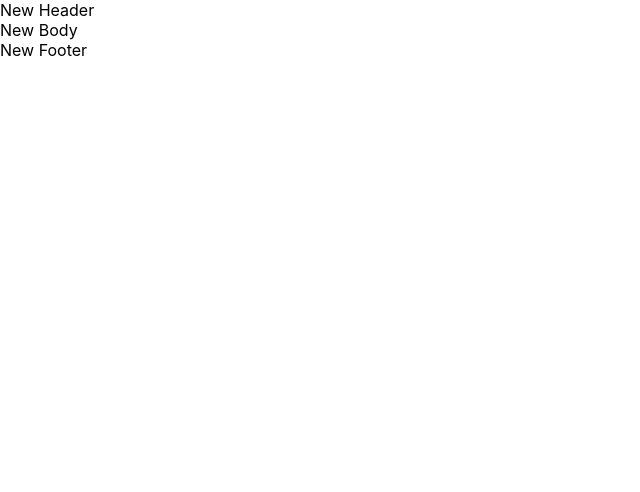
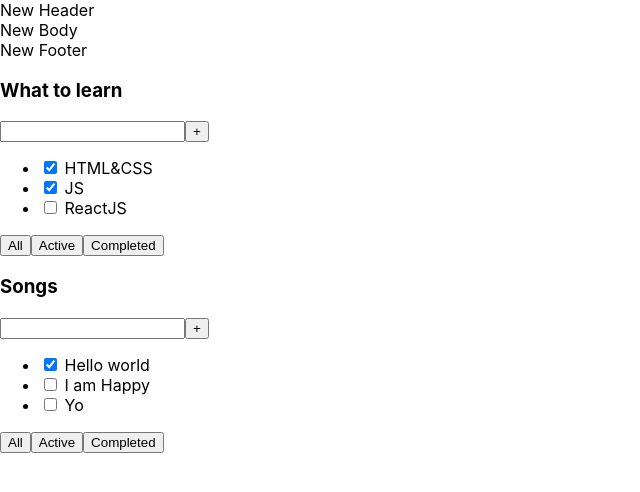
Before and after one commit to lgnvmaksim/Test-project, a React (Create React App) app: page / in a window 1280 px wide. Shown: the top 492 px of the page, without its empty margins (0-640 px from the left). Built offline with nearby package versions, Linux system fonts and the light colour scheme.

Commit message:
I start lesson-2 to consolidate knowledge

```diff
--- a/src/App.tsx
+++ b/src/App.tsx
@@ -4,6 +4,8 @@
 import React, {useState} from "react";
 import {FilteredMoneyWithButton} from "./Microtasks/button/Components/FilteredMoneyWithButton";
 import {Footer} from "./Microtasks/site/Footer";
+import {Sp2} from "./homework-1-week/Sp-2";
+import {AppTest} from "./Microtasks/test-todolist-lesson2/App-test";
 
 
 
@@ -26,6 +28,8 @@
                 <Body titleForBody={'New Body'}/>
                 <Footer titleForFooter={'New Footer'}/>
                 {/*<FilteredMoneyWithButton coins={money}/>*/}
+                {/*<Sp2/>*/}
+                <AppTest/>
             </div>
         </div>
     );
--- /dev/null
+++ b/src/Microtasks/test-todolist-lesson2/App-test.tsx
@@ -0,0 +1,22 @@
+import {TodolistTest} from "./test-todolist";
+
+export const AppTest=()=> {
+
+    const tasks1 = [
+        { id: 1, title: "HTML&CSS", isDone: true },
+        { id: 2, title: "JS", isDone: true },
+        { id: 3, title: "ReactJS", isDone: false }
+    ]
+    const tasks2 = [
+        { id: 1, title: "Hello world", isDone: true },
+        { id: 2, title: "I am Happy", isDone: false },
+        { id: 3, title: "Yo", isDone: false }
+    ]
+
+    return (
+        <div>
+            <TodolistTest title="What to learn" tasks={tasks1} />
+            <TodolistTest title="Songs" tasks={tasks2} />
+        </div>
+    );
+}
--- /dev/null
+++ b/src/Microtasks/test-todolist-lesson2/test-todolist.tsx
@@ -0,0 +1,32 @@
+
+
+type TaskType = {
+    id: number
+    title: string
+    isDone: boolean
+}
+
+type PropsType = {
+    title: string
+    tasks: Array<TaskType>
+}
+
+export function TodolistTest(props: PropsType) {
+    return <div>
+        <h3>{props.title}</h3>
+        <div>
+            <input/>
+            <button>+</button>
+        </div>
+        <ul>
+            <li><input type="checkbox" checked={props.tasks[0].isDone}/> <span>{props.tasks[0].title}</span></li>
+            <li><input type="checkbox" checked={props.tasks[1].isDone}/> <span>{props.tasks[1].title}</span></li>
+            <li><input type="checkbox" checked={props.tasks[2].isDone}/> <span>{props.tasks[2].title}</span></li>
+        </ul>
+        <div>
+            <button>All</button>
+            <button>Active</button>
+            <button>Completed</button>
+        </div>
+    </div>
+}
--- a/src/homework-1-week/Sp-2.tsx
+++ b/src/homework-1-week/Sp-2.tsx
@@ -1,5 +1,4 @@
 import React, {useState} from 'react';
-import './App.css';
 import {Todolist} from "./Todolists-for-sp/Todolist-for-SP2";
 
 
@@ -35,6 +34,7 @@
         {id: 4, title: "Rest API", isDone: false},
         {id: 5, title: "GraphQL", isDone: false},
     ]);
+
 
     function removeTask(id: number) {
         let filteredTasks = tasks.filter(t => t.id != id);
```
